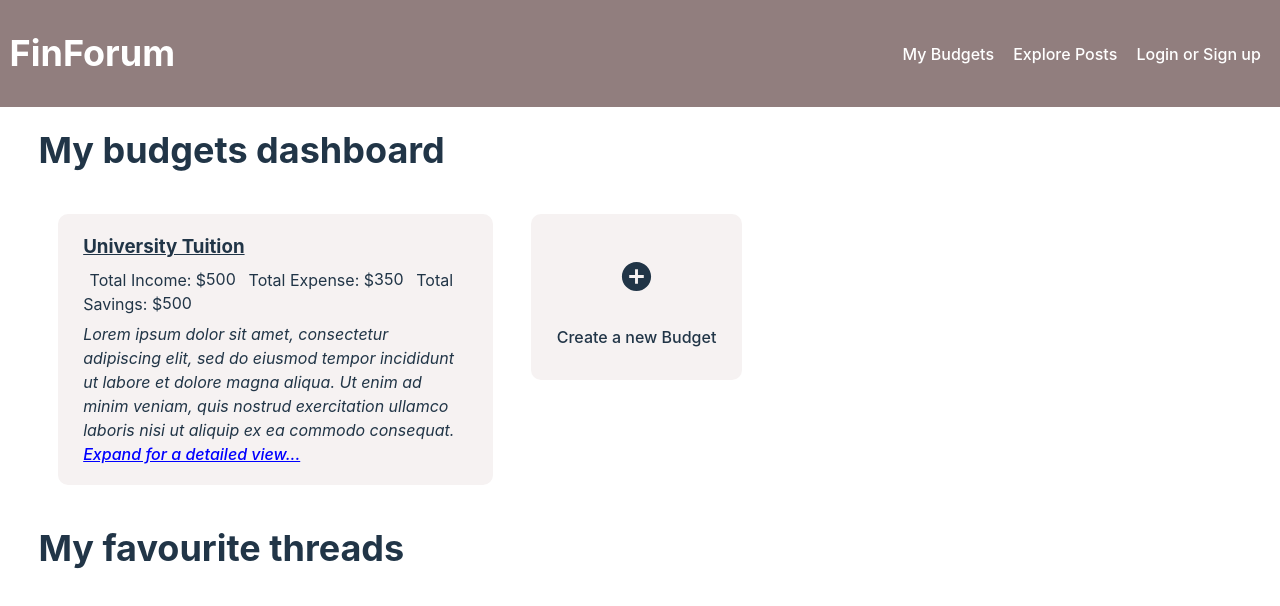
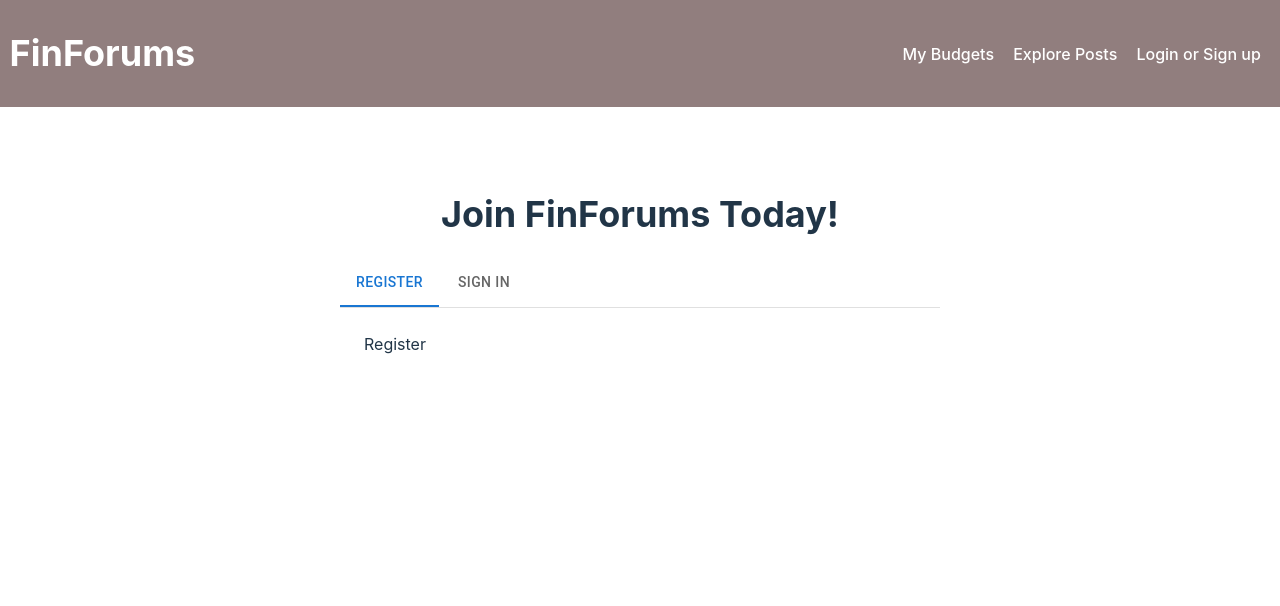
Before and after one commit to eeei3/hackathonsubmission, a React (Vite) app in the folder HTV8_Budgeting_Tool/: page / in a window 1280 px wide. Shown: the top 606 px of the page. Built offline with nearby package versions, Linux system fonts and the light colour scheme.

Commit message:
Created more new components, completed BudgetOverview component

```diff
--- a/HTV8_Budgeting_Tool/package.json
+++ b/HTV8_Budgeting_Tool/package.json
@@ -12,7 +12,9 @@
   "dependencies": {
     "@emotion/react": "^11.11.1",
     "@emotion/styled": "^11.11.0",
+    "@mui/base": "^5.0.0-beta.19",
     "@mui/icons-material": "^5.14.13",
+    "@mui/lab": "^5.0.0-alpha.148",
     "@mui/material": "^5.14.13",
     "react": "^18.2.0",
     "react-dom": "^18.2.0"
--- a/HTV8_Budgeting_Tool/src/App.jsx
+++ b/HTV8_Budgeting_Tool/src/App.jsx
@@ -1,13 +1,16 @@
 import './App.css'
 import Header from './components/Header'
 import MyBudgets from './components/MyBudgets'
+import DefaultPage from './components/DefaultPage'
+import RegistrationPage from './components/RegistrationPage'
+
 
 function App() {
 
   return (
     <>
       <Header />
-      <MyBudgets />
+      <RegistrationPage />
     </>
   )
 }
--- a/HTV8_Budgeting_Tool/src/components/BudgetOverview.css
+++ b/HTV8_Budgeting_Tool/src/components/BudgetOverview.css
@@ -5,7 +5,7 @@ h3{
 .budget-wrapper{
     background-color: #f6f2f2;
     padding: 1.5vw 2vw;
-    margin: 1.5vw;
+    margin: 0 1.5vw;
     border-radius: 10px;
     max-width: 30vw;
     width: fit-content;
--- /dev/null
+++ b/HTV8_Budgeting_Tool/src/components/DefaultPage.css
@@ -0,0 +1,29 @@
+body, html {
+    width: 100%;
+}
+
+.welcome-message{
+    background-color: #f6f2f2;
+    padding: 3vw;
+    margin: auto;
+    height: 33em;
+    text-align: center;
+    display: flex;
+    flex-direction: column;
+    justify-content: flex-start;
+
+}
+
+#welcome-header{
+    background-color: white;
+    border-radius: 10px;
+}
+
+
+.welcome-message a {
+    text-decoration: underline;
+}
+
+a:hover{
+    color:blue;
+}
--- /dev/null
+++ b/HTV8_Budgeting_Tool/src/components/DefaultPage.jsx
@@ -0,0 +1,16 @@
+import './DefaultPage.css'
+
+function DefaultPage(){
+    return(
+        <>
+            <div className='welcome-message'>
+            <span id="welcome-header">
+            <h1>Welcome to FinForums</h1>
+            </span>
+            <h2>To get started <br/> <a href=''>sign up or login here</a></h2>
+            </div>
+        </>
+    )
+}
+
+export default DefaultPage
--- a/HTV8_Budgeting_Tool/src/components/Header.css
+++ b/HTV8_Budgeting_Tool/src/components/Header.css
@@ -24,3 +24,7 @@
     display: inline-block;
     margin: 0.5vw 0.75vw;
 }
+
+.nav-item a:hover{
+    color:white;
+}
--- a/HTV8_Budgeting_Tool/src/components/Header.jsx
+++ b/HTV8_Budgeting_Tool/src/components/Header.jsx
@@ -5,7 +5,7 @@ function Header(){
     <>
     <div className='header-wrapper'>
     <div className='header-item'>
-    <h1 id='nav-title'> FinForum </h1>
+    <h1 id='nav-title'> FinForums </h1>
     </div>
     <div className='nav-bar'>
     <ul>
--- /dev/null
+++ b/HTV8_Budgeting_Tool/src/components/RegistrationPage.css
@@ -0,0 +1,7 @@
+.tabs-wrapper{
+    display: flex;
+    align-items: center;
+    flex-direction: column;
+    padding: 2vw;
+    margin: 3vw;
+}
--- /dev/null
+++ b/HTV8_Budgeting_Tool/src/components/RegistrationPage.jsx
@@ -0,0 +1,33 @@
+import { Box, Tab } from '@mui/material'
+import { TabContext, TabList, TabPanel } from '@mui/lab'
+import { useState } from 'react'
+import './RegistrationPage.css'
+
+
+function RegistrationPage() {
+    const [value, setValue] = useState('1')
+    const handleChange = (event, newValue) => {
+        setValue(newValue)
+    }
+    return (
+        <>
+            <div className='tabs-wrapper'>
+                <h1>Join FinForums Today!</h1>
+                <Box width={600}>
+                    <TabContext value={value}>
+                        <Box sx={{ borderBottom: 1, borderColor: 'divider' }}>
+                            <TabList aria-label='Tabs Example' onChange={handleChange}>
+                                <Tab label='Register' value='1'></Tab>
+                                <Tab label='Sign in' value='2'></Tab>
+                            </TabList>
+                        </Box>
+                        <TabPanel value='1'>Register</TabPanel>
+                        <TabPanel value='2'>Sign in</TabPanel>
+                    </TabContext>
+                </Box>
+            </div>
+        </>
+    )
+}
+
+export default RegistrationPage
```
Also changed, not shown: 1 other file (tests, documents, lock files or other folders).
